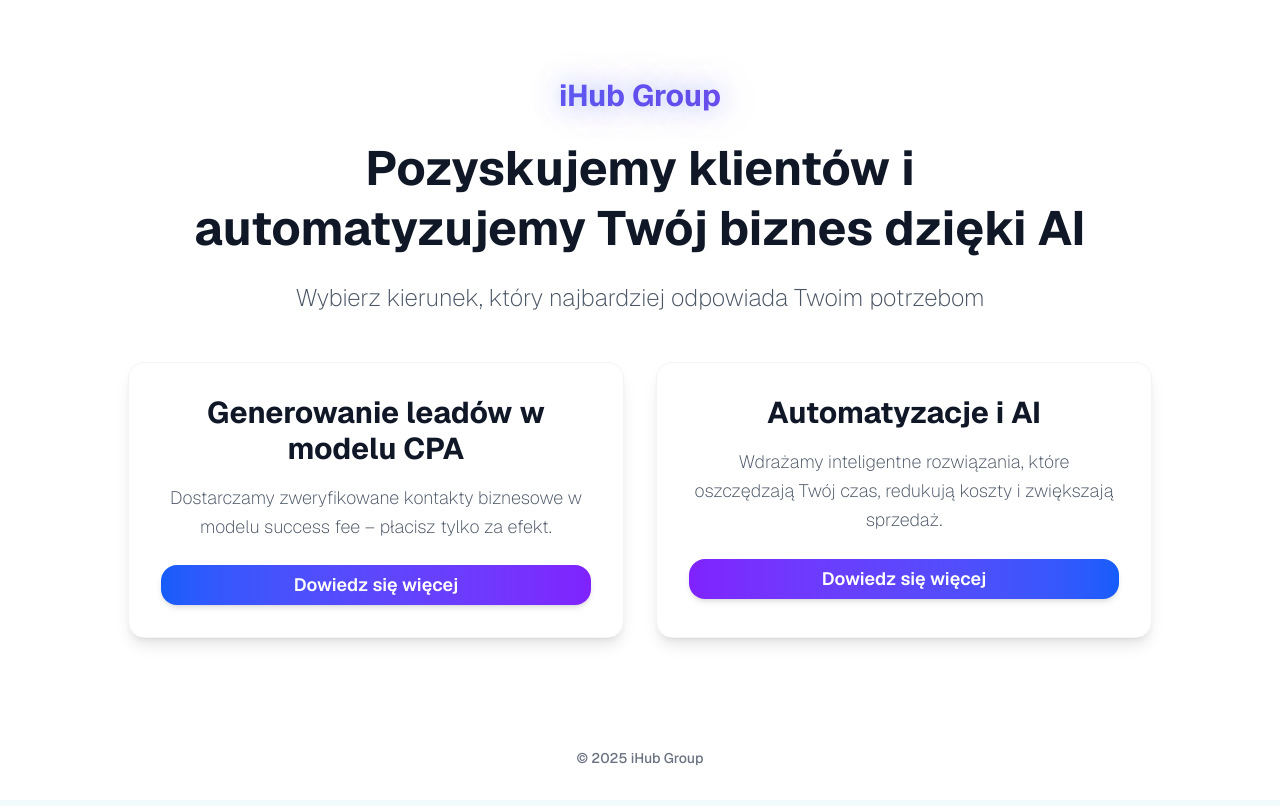
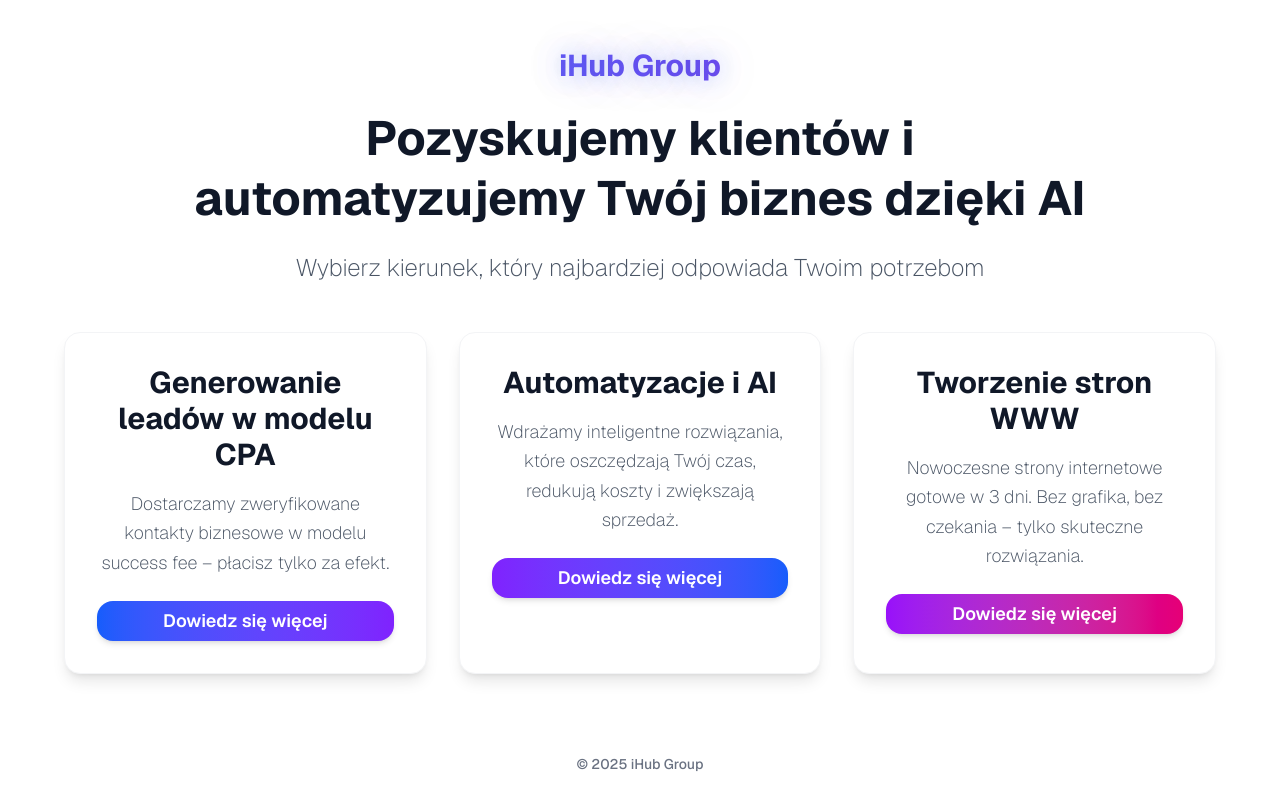
Before and after one commit to systembox-pl/i-hub.me, a Next.js app: page / in a window 1280 px wide. Built offline with nearby package versions, Linux system fonts and the light colour scheme.

Commit message:
feat: add web development service card
Add new card with web dev info and update grid layout

Co-authored-by: SYSTEMBOX <61539057+systembox-pl@users.noreply.github.com>

```diff
--- a/app/page.tsx
+++ b/app/page.tsx
@@ -21,7 +21,7 @@ export default function Home() {
             </p>
           </div>
 
-          <div className="grid grid-cols-1 lg:grid-cols-2 gap-8 max-w-5xl mx-auto">
+          <div className="grid grid-cols-1 lg:grid-cols-3 gap-8 max-w-7xl mx-auto">
             {/* Card 1 - Lead Generation */}
             <div className="bg-white rounded-2xl p-8 shadow-lg hover:shadow-2xl transition-all duration-300 transform hover:-translate-y-2 border border-gray-100">
               <div className="space-y-6">
@@ -64,6 +64,28 @@ export default function Home() {
                 </Button>
               </div>
             </div>
+
+            {/* Card 3 - Web Development */}
+            <div className="bg-white rounded-2xl p-8 shadow-lg hover:shadow-2xl transition-all duration-300 transform hover:-translate-y-2 border border-gray-100">
+              <div className="space-y-6">
+                <div className="space-y-4">
+                  <h3 className="text-2xl md:text-3xl font-bold text-gray-900">Tworzenie stron WWW</h3>
+                  <p className="text-lg text-gray-600 leading-relaxed font-extralight">
+                    Nowoczesne strony internetowe gotowe w 3 dni. Bez grafika, bez czekania – tylko skuteczne
+                    rozwiązania.
+                  </p>
+                </div>
+                <Button
+                  asChild
+                  size="lg"
+                  className="w-full px-8 py-4 text-lg font-semibold bg-gradient-to-r from-purple-600 to-pink-600 hover:from-purple-700 hover:to-pink-700 text-white rounded-xl shadow-md hover:shadow-lg transition-all duration-300"
+                >
+                  <a href="https://webstudio.i-hub.me/" target="_blank" rel="noopener noreferrer">
+                    Dowiedz się więcej
+                  </a>
+                </Button>
+              </div>
+            </div>
           </div>
         </div>
       </main>
```
